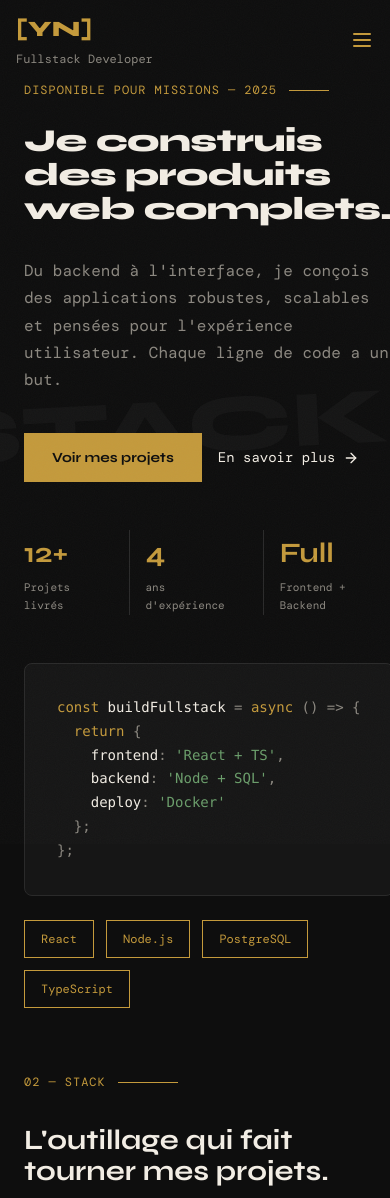
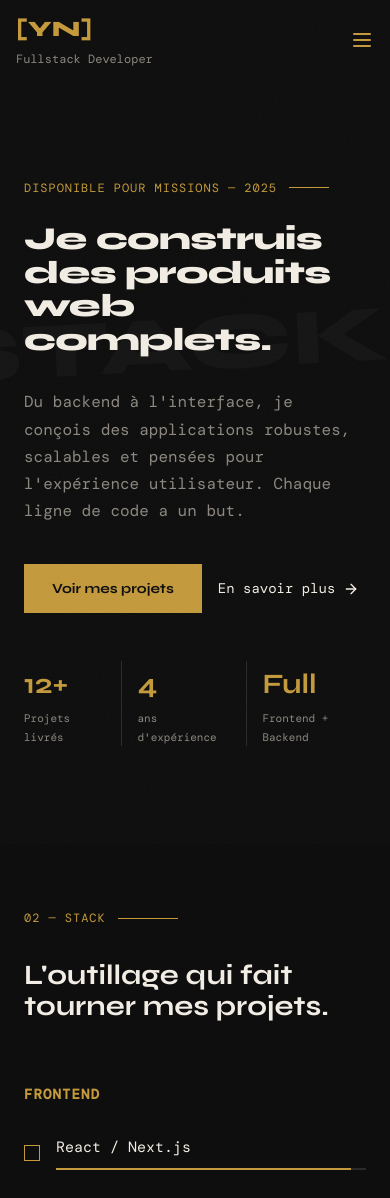
Before and after one commit to Ariane859/portfolio, a React (Vite) app: page / in a window 390 px wide. Shown: the top 1198 px of the page. Built offline with nearby package versions, Linux system fonts and the light colour scheme.

Commit message:
Hide code card on mobile in hero section

```diff
--- a/src/app/App.tsx
+++ b/src/app/App.tsx
@@ -212,15 +212,15 @@ function HeroSection() {
           </motion.div>
         </div>
 
-        {/* Right Column */}
+        {/* Right Column — hidden on mobile */}
         <motion.div
           initial={{ opacity: 0, x: 20 }}
           animate={{ opacity: 1, x: 0 }}
           transition={{ delay: 0.6 }}
-          className="flex flex-col gap-6 justify-center"
+          className="hidden md:flex flex-col gap-6 justify-center"
         >
-          <div className="bg-[#161616] border border-[#2A2A2A] rounded-lg p-8">
-            <pre className="font-['DM_Mono'] text-[14px] overflow-x-auto">
+          <div className="bg-[#161616] border border-[#2A2A2A] rounded-lg p-4 md:p-8">
+            <pre className="font-['DM_Mono'] text-[12px] md:text-[14px] overflow-x-auto">
               <code>
                 <span className="text-[#C49A3C]">const</span> <span className="text-[#F2EDE4]">buildFullstack</span> <span className="text-[#8C8880]">=</span> <span className="text-[#C49A3C]">async</span> <span className="text-[#8C8880]">{'() => {'}</span>{'\n'}
                 {'  '}<span className="text-[#C49A3C]">return</span> <span className="text-[#8C8880]">{'{'}</span>{'\n'}
```
